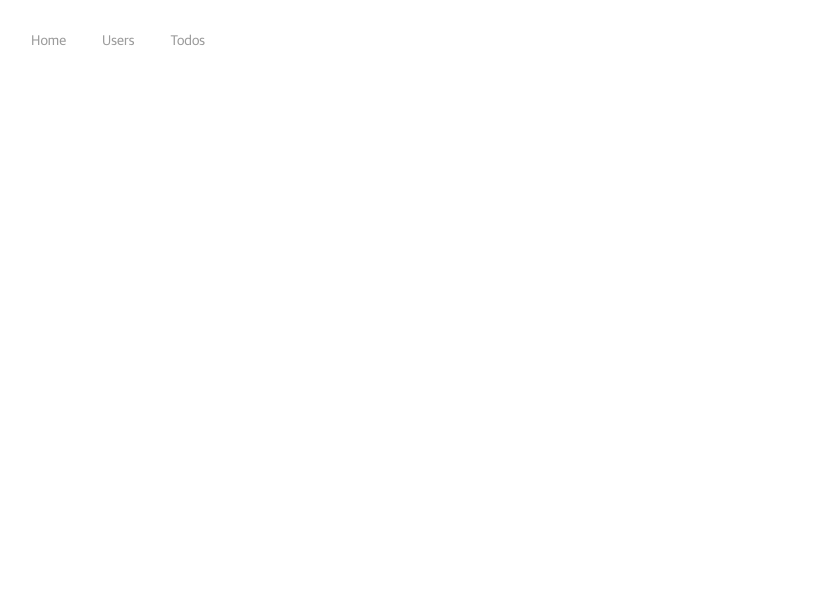
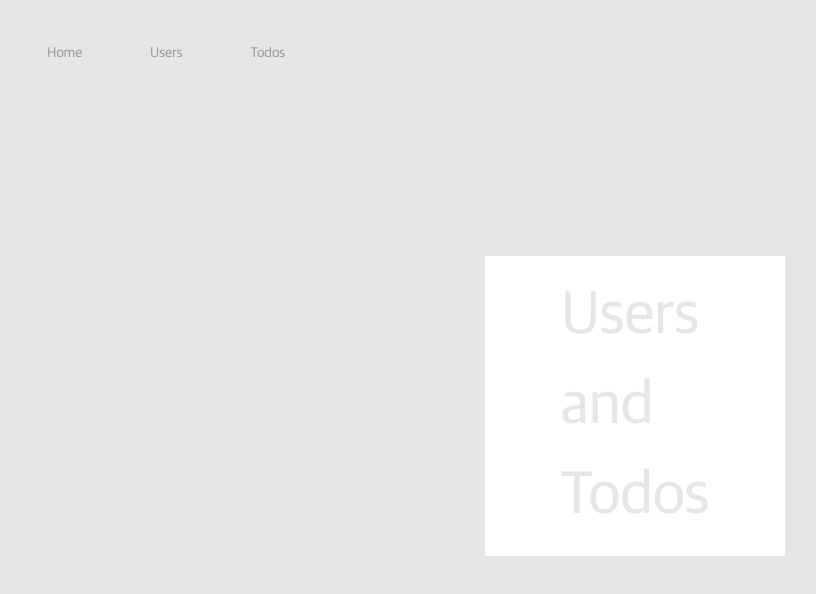
Before and after one commit to iamthevinn/users_and_todos, a React (Create React App) app: page / in a window 1280 px wide. Shown: the top 594 px of the page, without its empty margins (5-821 px from the left). Built offline with nearby package versions, Linux system fonts and the light colour scheme.

Commit message:
navigation works

```diff
--- a/src/App.css
+++ b/src/App.css
@@ -1,3 +1,23 @@
 .App {
-  padding: 20px
+  padding: 20px;
+  height: 100vh;
+  background-color: #e6e6e6;
 }
+.homeTextContainer {
+  font-size: 60px;
+  word-wrap: normal;
+  width: 300px;
+  height: 300px;
+  display: flex;
+  justify-content: center;
+  align-items: center;
+  background-color: white;
+  color: #e6e6e6;
+}
+
+.homeScreen {
+  display: flex;
+  justify-content: center;
+  align-items: center;
+  height: 80vh;
+}
--- a/src/App.js
+++ b/src/App.js
@@ -1,24 +1,53 @@
 import React, { Component } from 'react';
 import './App.css';
 import './ui-toolkit/css/nm-cx/main.css';
+import { BrowserRouter, Link, Route } from 'react-router-dom';
+
+const Home = (props) => (
+  <div className="homeScreen">
+    <div className="homeTextContainer">
+      Users<br />and<br />Todos
+    </div>
+  </div>
+)
+
+const Users = (props) => (
+  <div className="homeScreen">
+    <div className="homeTextContainer">
+      Users
+    </div>
+  </div>
+)
+
+const Todos = (props) => (
+  <div className="homeScreen">
+    <div className="homeTextContainer">
+      Todos
+    </div>
+  </div>
+)
 
 class App extends Component {
   render() {
     return (
+      <BrowserRouter>
         <div className="App">
           <ul className="filter-nav">
             <li className="filter-nav-entry">
-            <button>Home</button>
+            <button><Link to="/">Home</Link></button>
             </li>
             <li className="filter-nav-entry">
-            <button>Users</button>
+              <button><Link to="/users">Users</Link></button>
             </li>
             <li className="filter-nav-entry">
-            <button>Todos</button>
+            <button><Link to="/todos">Todos</Link></button>
             </li>
           </ul>
-
+          <Route exact path="/" component={Home} />
+          <Route exact path="/users" component={Users} />
+          <Route exact path="/todos" component={Todos} />
         </div>
+      </BrowserRouter>
     );
   }
 }
```
Lines whose indentation alone changed are shown as unchanged.
